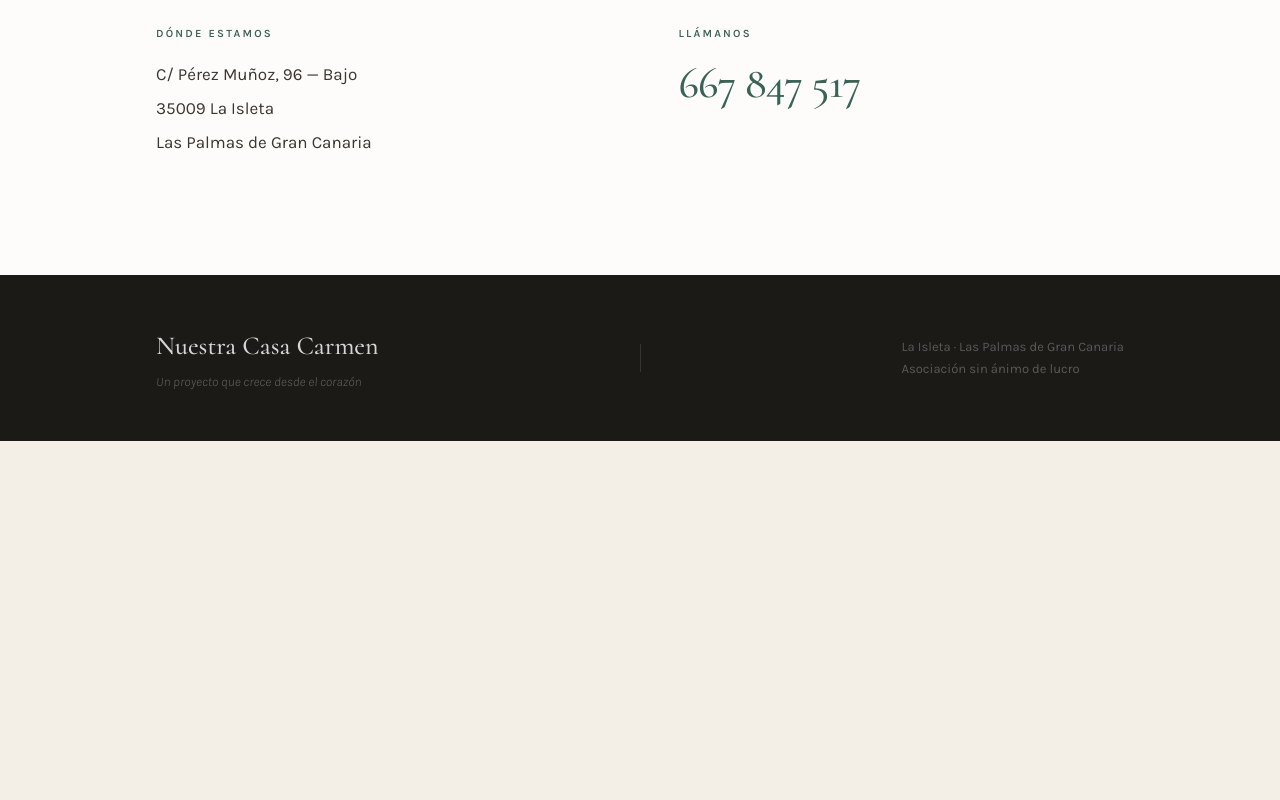
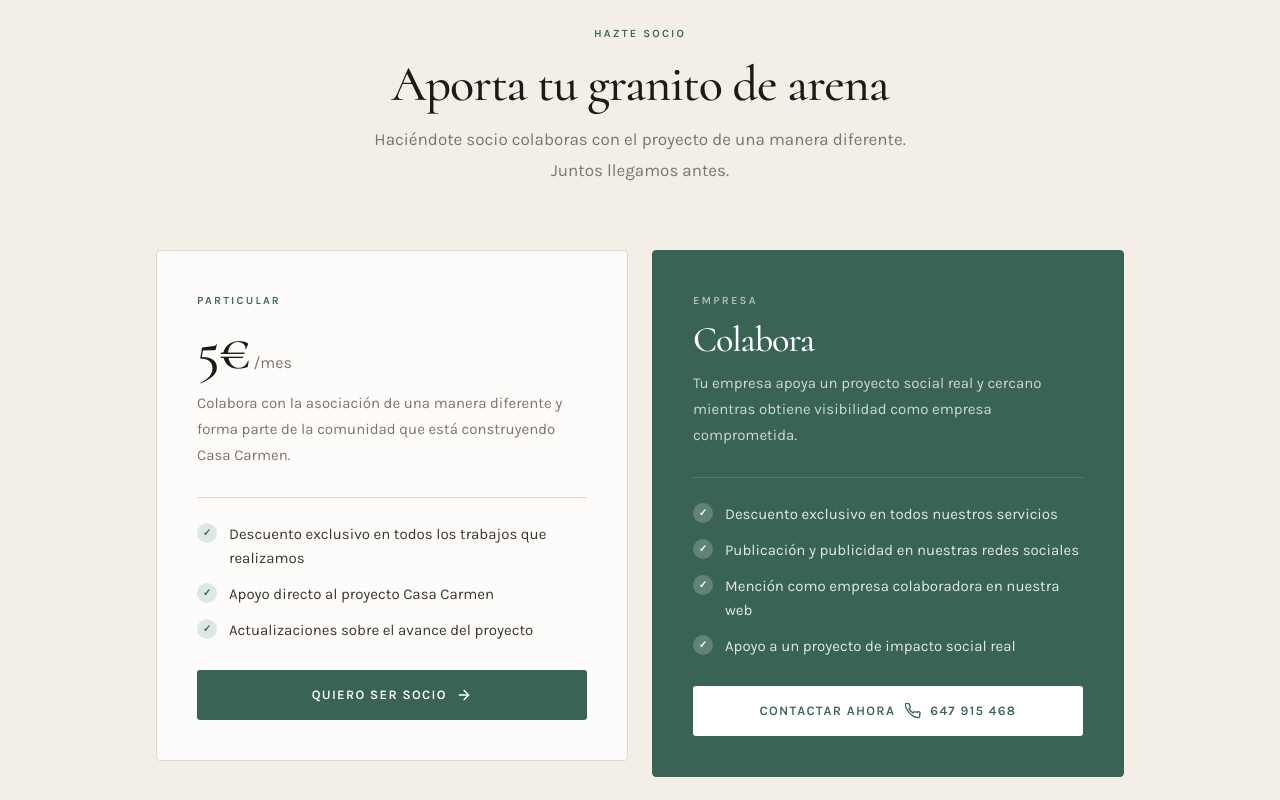
Before and after one commit to alber0087/casa-carmen-web, a Nuxt app: page / in a window 1280 px wide. Shown: the part 5880-6680 px from the top of the page. Before the commit the page ends 6321 px from the top, so only its background shows below. Built offline with nearby package versions, Linux system fonts and the light colour scheme.

Commit message:
feat: add socios section to index page with subscription tiers for individuals and businesses

```diff
--- a/app/assets/css/main.css
+++ b/app/assets/css/main.css
@@ -884,6 +884,202 @@ p {
 }
 
 /* =====================
+   SOCIOS
+   ===================== */
+.section-socios {
+  background: var(--cream);
+}
+
+.socios-header {
+  text-align: center;
+  max-width: 560px;
+  margin-left: auto;
+  margin-right: auto;
+}
+
+.socios-intro {
+  font-size: 1.0625rem;
+  color: var(--ink-light);
+  margin-top: 0.75rem;
+  margin-bottom: 0;
+}
+
+.socios-grid {
+  display: grid;
+  grid-template-columns: 1fr;
+  gap: 1.5rem;
+  margin-top: clamp(2.5rem, 5vw, 4rem);
+}
+
+@media (min-width: 640px) {
+  .socios-grid {
+    grid-template-columns: repeat(2, 1fr);
+    align-items: start;
+  }
+}
+
+.socio-card {
+  background: var(--white);
+  border-radius: 4px;
+  padding: clamp(1.75rem, 4vw, 2.5rem);
+  display: flex;
+  flex-direction: column;
+  gap: 1.75rem;
+  border: 1px solid var(--cream-dark);
+  transition: box-shadow 0.35s var(--ease-out), transform 0.35s var(--ease-out);
+}
+
+.socio-card:hover {
+  box-shadow: 0 20px 50px rgba(28, 26, 23, 0.08);
+  transform: translateY(-4px);
+}
+
+.socio-card--empresa {
+  background: var(--sage);
+  border-color: var(--sage);
+}
+
+.socio-card-top {
+  display: flex;
+  flex-direction: column;
+  gap: 0.75rem;
+}
+
+.socio-tipo {
+  font-size: 0.6875rem;
+  font-weight: 600;
+  letter-spacing: 0.2em;
+  text-transform: uppercase;
+  color: var(--sage);
+}
+
+.socio-card--empresa .socio-tipo {
+  color: rgba(255, 255, 255, 0.6);
+}
+
+.socio-precio {
+  display: flex;
+  align-items: baseline;
+  gap: 0.25rem;
+  line-height: 1;
+}
+
+.socio-precio-num {
+  font-family: var(--font-display);
+  font-size: clamp(2.5rem, 5vw, 3.5rem);
+  font-weight: 500;
+  color: var(--ink);
+  letter-spacing: -0.03em;
+}
+
+.socio-card--empresa .socio-precio-num {
+  font-size: clamp(1.75rem, 3vw, 2.25rem);
+  color: #fff;
+}
+
+.socio-precio-periodo {
+  font-size: 1rem;
+  font-weight: 400;
+  color: var(--ink-light);
+}
+
+.socio-descripcion {
+  font-size: 0.9375rem;
+  line-height: 1.75;
+  color: var(--ink-light);
+  margin: 0;
+}
+
+.socio-card--empresa .socio-descripcion {
+  color: rgba(255, 255, 255, 0.75);
+}
+
+.socio-beneficios {
+  list-style: none;
+  display: flex;
+  flex-direction: column;
+  gap: 0.75rem;
+  padding: 0;
+  margin: 0;
+  border-top: 1px solid var(--cream-dark);
+  padding-top: 1.5rem;
+}
+
+.socio-card--empresa .socio-beneficios {
+  border-top-color: rgba(255, 255, 255, 0.15);
+}
+
+.socio-beneficios li {
+  display: flex;
+  align-items: flex-start;
+  gap: 0.75rem;
+  font-size: 0.9375rem;
+  line-height: 1.6;
+  color: var(--ink-mid);
+}
+
+.socio-card--empresa .socio-beneficios li {
+  color: rgba(255, 255, 255, 0.85);
+}
+
+.socio-check {
+  flex-shrink: 0;
+  width: 1.25rem;
+  height: 1.25rem;
+  background: var(--sage-pale);
+  color: var(--sage);
+  border-radius: 50%;
+  font-size: 0.625rem;
+  font-weight: 700;
+  display: flex;
+  align-items: center;
+  justify-content: center;
+  margin-top: 0.1rem;
+}
+
+.socio-card--empresa .socio-check {
+  background: rgba(255, 255, 255, 0.2);
+  color: #fff;
+}
+
+.socio-cta {
+  display: inline-flex;
+  align-items: center;
+  justify-content: center;
+  gap: 0.6rem;
+  background: var(--sage);
+  color: #fff;
+  font-size: 0.8125rem;
+  font-weight: 600;
+  letter-spacing: 0.1em;
+  text-transform: uppercase;
+  padding: 0.875rem 1.5rem;
+  border-radius: 3px;
+  transition: background 0.22s ease, transform 0.22s ease;
+  text-align: center;
+}
+
+.socio-cta svg {
+  width: 1rem;
+  height: 1rem;
+  flex-shrink: 0;
+}
+
+.socio-cta:hover {
+  background: var(--sage-light);
+  transform: translateY(-1px);
+}
+
+.socio-cta--empresa {
+  background: #fff;
+  color: var(--sage);
+}
+
+.socio-cta--empresa:hover {
+  background: rgba(255, 255, 255, 0.9);
+}
+
+/* =====================
    FOOTER
    ===================== */
 .site-footer {
--- a/app/pages/index.vue
+++ b/app/pages/index.vue
@@ -276,6 +276,94 @@
         </div>
       </section>
 
+      <!-- SOCIOS -->
+      <section class="section section-socios reveal">
+        <div class="container">
+          <div class="section-header socios-header">
+            <span class="label">Hazte socio</span>
+            <h2>Aporta tu granito de arena</h2>
+            <p class="socios-intro">
+              Haciéndote socio colaboras con el proyecto de una manera diferente.
+              Juntos llegamos antes.
+            </p>
+          </div>
+
+          <div class="socios-grid stagger">
+
+            <!-- PARTICULAR -->
+            <div class="socio-card">
+              <div class="socio-card-top">
+                <span class="socio-tipo">Particular</span>
+                <div class="socio-precio">
+                  <span class="socio-precio-num">5€</span>
+                  <span class="socio-precio-periodo">/mes</span>
+                </div>
+                <p class="socio-descripcion">
+                  Colabora con la asociación de una manera diferente y forma parte
+                  de la comunidad que está construyendo Casa Carmen.
+                </p>
+              </div>
+              <ul class="socio-beneficios">
+                <li>
+                  <span class="socio-check" aria-hidden="true">✓</span>
+                  Descuento exclusivo en todos los trabajos que realizamos
+                </li>
+                <li>
+                  <span class="socio-check" aria-hidden="true">✓</span>
+                  Apoyo directo al proyecto Casa Carmen
+                </li>
+                <li>
+                  <span class="socio-check" aria-hidden="true">✓</span>
+                  Actualizaciones sobre el avance del proyecto
+                </li>
+              </ul>
+              <a href="tel:647915468" class="socio-cta">
+                Quiero ser socio
+                <svg viewBox="0 0 24 24" fill="none" stroke="currentColor" stroke-width="2" stroke-linecap="round" stroke-linejoin="round" aria-hidden="true"><path d="M5 12h14M12 5l7 7-7 7"/></svg>
+              </a>
+            </div>
+
+            <!-- EMPRESA -->
+            <div class="socio-card socio-card--empresa">
+              <div class="socio-card-top">
+                <span class="socio-tipo">Empresa</span>
+                <div class="socio-precio">
+                  <span class="socio-precio-num">Colabora</span>
+                </div>
+                <p class="socio-descripcion">
+                  Tu empresa apoya un proyecto social real y cercano mientras obtiene
+                  visibilidad como empresa comprometida.
+                </p>
+              </div>
+              <ul class="socio-beneficios">
+                <li>
+                  <span class="socio-check" aria-hidden="true">✓</span>
+                  Descuento exclusivo en todos nuestros servicios
+                </li>
+                <li>
+                  <span class="socio-check" aria-hidden="true">✓</span>
+                  Publicación y publicidad en nuestras redes sociales
+                </li>
+                <li>
+                  <span class="socio-check" aria-hidden="true">✓</span>
+                  Mención como empresa colaboradora en nuestra web
+                </li>
+                <li>
+                  <span class="socio-check" aria-hidden="true">✓</span>
+                  Apoyo a un proyecto de impacto social real
+                </li>
+              </ul>
+              <a href="tel:647915468" class="socio-cta socio-cta--empresa">
+                Contactar ahora
+                <svg viewBox="0 0 24 24" fill="none" stroke="currentColor" stroke-width="2" stroke-linecap="round" stroke-linejoin="round" aria-hidden="true"><path d="M22 16.92v3a2 2 0 01-2.18 2 19.79 19.79 0 01-8.63-3.07A19.5 19.5 0 013.07 9.8a19.79 19.79 0 01-3.07-8.68A2 2 0 012 1h3a2 2 0 012 1.72c.127.96.361 1.903.7 2.81a2 2 0 01-.45 2.11L6.09 8.91a16 16 0 006 6l1.27-1.27a2 2 0 012.11-.45c.907.339 1.85.573 2.81.7A2 2 0 0122 16.92z"/></svg>
+                647 915 468
+              </a>
+            </div>
+
+          </div>
+        </div>
+      </section>
+
       <!-- CONTACTO -->
       <section class="section section-contacto reveal">
         <div class="container">
```
